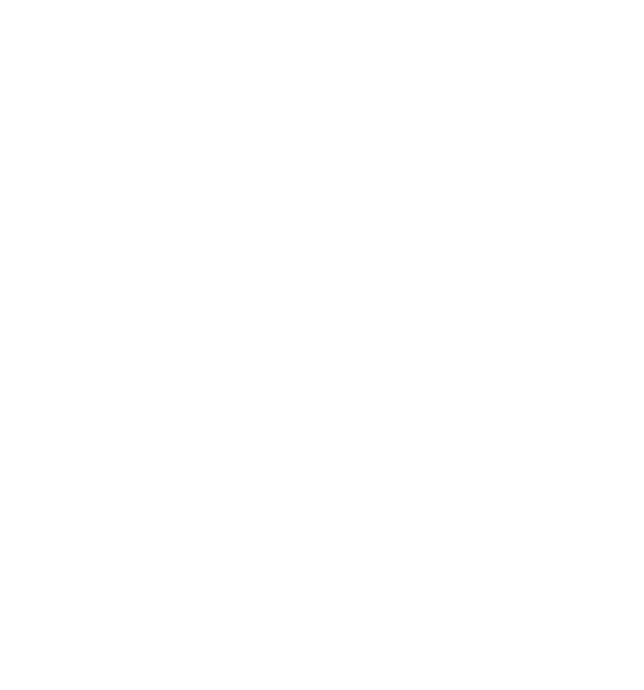
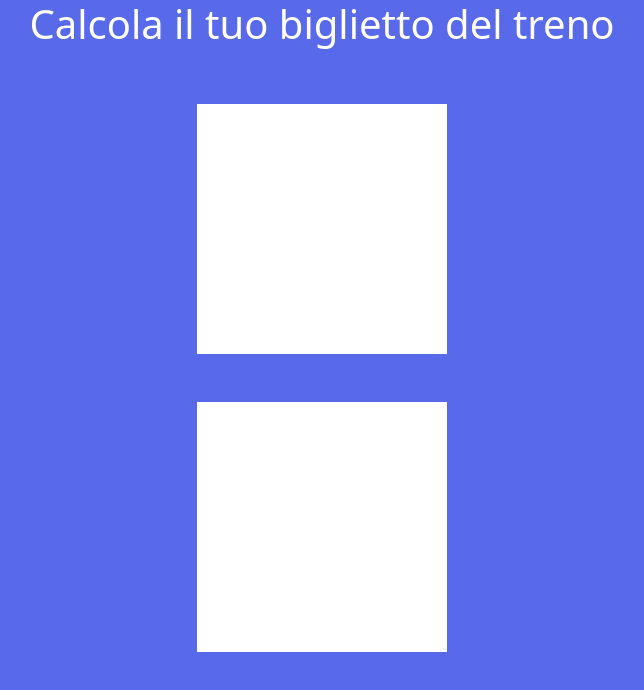
Before and after one commit to Ericdid/js-biglietto-treno-form, a plain HTML site: page index.html in a window 1280 px wide. Shown: the whole page, without its empty margins (318-962 px from the left). Drawn offline with nearby package versions, Linux system fonts and the light colour scheme.

Commit message:
add.containers

```diff
--- a/css/style.css
+++ b/css/style.css
@@ -0,0 +1,18 @@
+/* RESET */
+* {
+  margin: 0;
+  padding: 0;
+  box-sizing: border-box;
+}
+/* Layout */
+body {
+  background-color: #586aea;
+  color: #ffffff;
+}
+/* main */
+
+.ms-style {
+  width: 250px;
+  height: 250px;
+  background-color: #ffffff;
+}
--- a/index.html
+++ b/index.html
@@ -17,5 +17,15 @@
     <!-- JAVASCRIPT -->
     <script src="./js/main.js" defer></script>
   </head>
-  <body></body>
+  <body>
+    <header class="text-center">
+      <h1>Calcola il tuo biglietto del treno</h1>
+    </header>
+    <main>
+      <section class="d-flex flex-column">
+        <div class="container ms-style mt-5"></div>
+        <div class="container ms-style mt-5"></div>
+      </section>
+    </main>
+  </body>
 </html>
```
